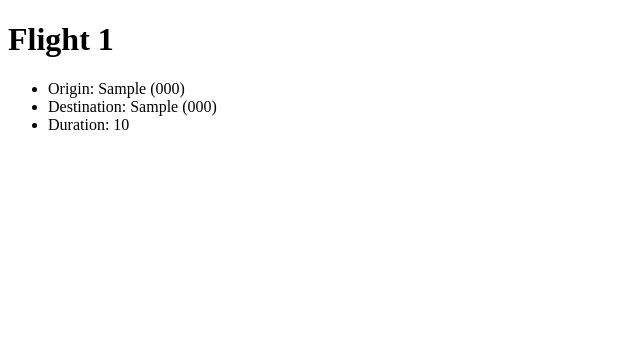
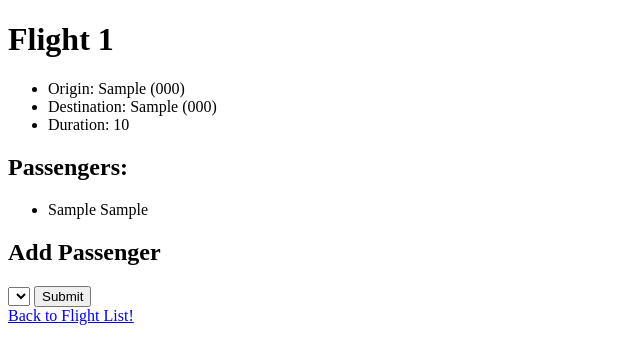
Before and after one commit to Giorgi1971/edx, a Django app: page /flights/1/ in a window 1280 px wide. Shown: the top 364 px of the page, without its empty margins (0-640 px from the left). Run offline with Django 4.2, Linux system fonts and the light colour scheme; tables that the repository leaves empty hold one stand-in row (values such as "Sample post"); lists and menus that the app fills with data are empty.

Commit message:
added booking models and a href-s

```diff
--- a/Django/airline/flights/models.py
+++ b/Django/airline/flights/models.py
@@ -1,5 +1,5 @@
 from django.db import models
-from django.db.models.fields import CharField
+
 
 # Create your models here.
 
@@ -19,3 +19,11 @@
 
     def __str__(self) -> str:
         return f"{self.id}: {self.origin} to {self.destination}"
+
+class Passenger(models.Model):
+    first = models.CharField(max_length=64)
+    last = models.CharField(max_length=64)
+    flights = models.ManyToManyField(Flight, blank=True, related_name='passengers')
+
+    def __str__(self) -> str:
+        return f"{self.first} {self.last}"
--- a/Django/airline/flights/templates/flights/flight.html
+++ b/Django/airline/flights/templates/flights/flight.html
@@ -13,4 +13,39 @@
 
 </ul>
 
+<h2>
+    Passengers:
+</h2>
+<ul>
+    {% for passenger in passengers %}
+    <li>
+        {{passenger}}
+    </li>
+    {% empty %}
+    <li>
+        No passengers yet.
+    </li>
+    {% endfor %}
+</ul>
+
+<h2>
+    Add Passenger
+</h2>
+<form action="{% url 'book' flight.id %}" method="POST">
+    {% csrf_token %}
+    <select name="passenger">
+        {% for passenger in non_passengers %}
+        <option value="{{passenger.id}}">{{passenger}}
+        </option>
+
+        {% endfor %}
+
+    </select>
+    <input type="submit">
+
+
+</form>
+
+<a href="{% url 'index' %}">Back to Flight List!</a>
+
 {% endblock %}
--- a/Django/airline/flights/templates/flights/index.html
+++ b/Django/airline/flights/templates/flights/index.html
@@ -8,7 +8,9 @@
 </h1>
 <ul>
     {% for flight in flights %}
-    <li>Flight: {{ flight.id}}  {{ flight.origin}} to  {{ flight.destination}} </li>
+    <a href="{% url 'flight' flight.id %}">
+        <li>Flight: {{ flight.id}}  {{ flight.origin}} to  {{ flight.destination}} </li>
+    </a>
     {%endfor%}
 
 </ul>
--- a/Django/airline/flights/urls.py
+++ b/Django/airline/flights/urls.py
@@ -4,4 +4,5 @@
 urlpatterns = [
     path('', views.index, name='index'),
     path('<int:flight_id>/', views.flight, name='flight'),
+    path('<int:flight_id>/book', views.book, name='book'),
 ]
--- a/Django/airline/flights/views.py
+++ b/Django/airline/flights/views.py
@@ -1,7 +1,8 @@
+from django.http.response import HttpResponseRedirect
 from django.shortcuts import render
-from .models import Flight
+from .models import Flight, Passenger
 # Create your views here.
-
+from django.urls import reverse
 
 def index(request):
     return render(request, "flights/index.html", {'flights':Flight.objects.all()})
@@ -10,5 +11,15 @@
 def flight(request, flight_id):
     flight = Flight.objects.get(pk=flight_id)
     return render(request, 'flights/flight.html', {
-        'flight': flight
+        'flight': flight,
+        'passengers': flight.passengers.all(),
+        'non_passengers': Passenger.objects.exclude(flights=flight).all()
     })
+
+
+def book(request, flight_id):
+    if request.method == "POST":
+        flight = Flight.objects.get(pk=flight_id)
+        passenger = Passenger.objects.get(pk=int(request.POST['passenger']))
+        passenger.flights.add(flight)
+        return HttpResponseRedirect(reverse("flight", args=(flight.id,)))
```
Also changed, not shown: Django/airline/flights/admin.py (+13 -2 lines).
